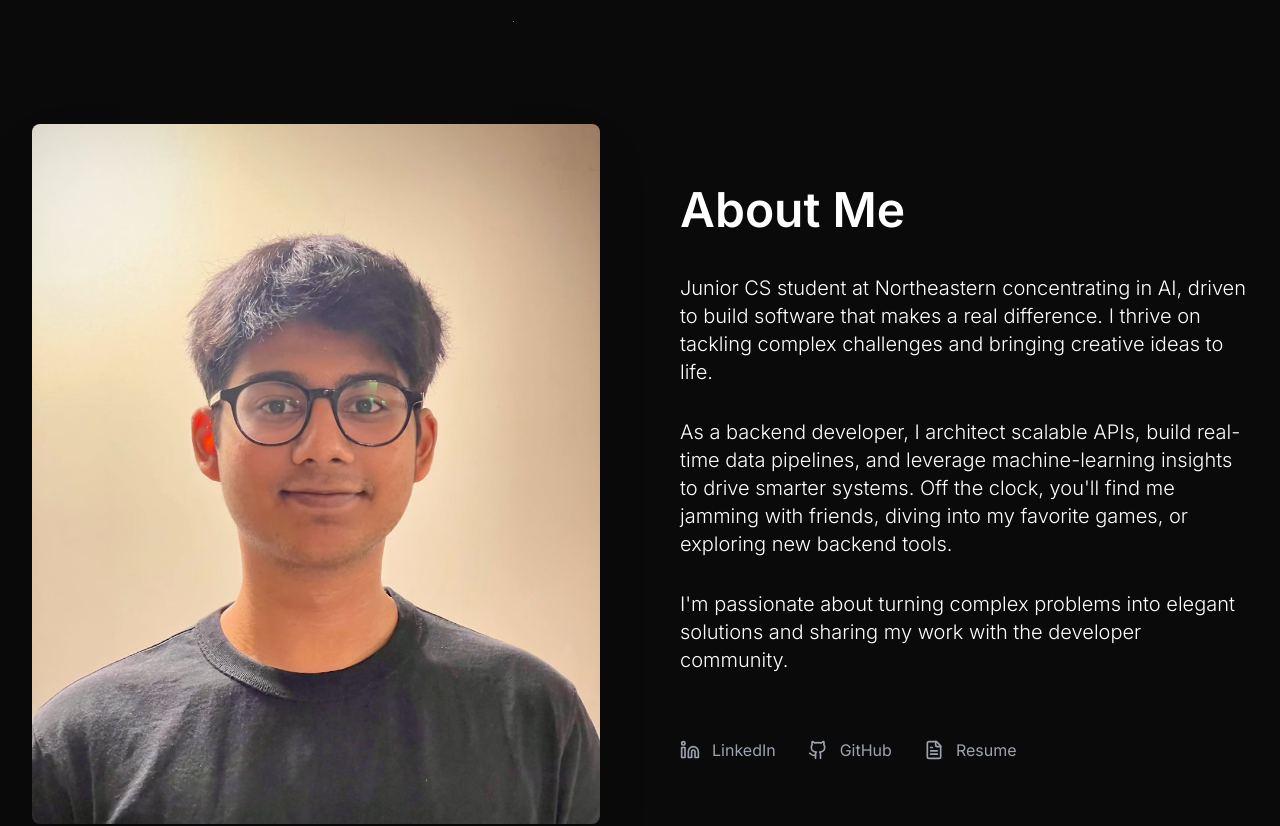
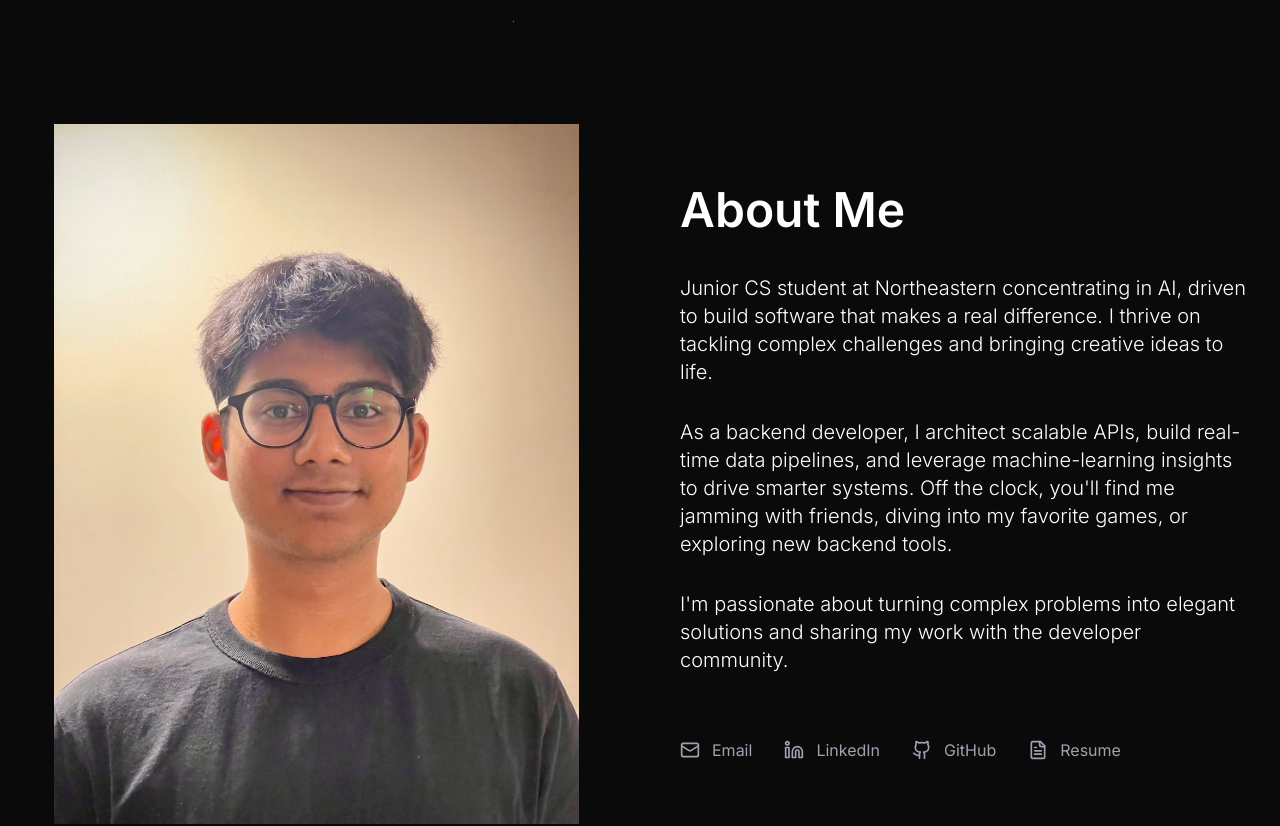
Before and after one commit to ahan-jain/personal-website, a React (Vite) app: page / in a window 1280 px wide. Shown: the part 740-1566 px from the top of the page. Built offline with nearby package versions, Linux system fonts and the light colour scheme.

Commit message:
Added email functionality and fixed minimized screen mechanics

```diff
--- a/src/App.tsx
+++ b/src/App.tsx
@@ -289,7 +289,7 @@ function App() {
               <img
                 src="/FullSizeRender.jpg"
                 alt="Ahan Jain Portrait"
-                className="w-full h-[400px] sm:h-[500px] md:h-[600px] lg:h-[700px] object-cover rounded-lg hover-zoom shadow-2xl"
+                className="w-full h-[400px] sm:h-[500px] md:h-[600px] lg:h-[700px] object-contain rounded-lg hover-zoom shadow-2xl"
               />
             </div>
             {/* Text - Second on mobile, second on desktop */}
@@ -311,6 +311,14 @@ function App() {
 
               {/* Social Links */}
 <div className="flex flex-col sm:flex-row sm:items-start sm:space-x-8 mt-12 sm:mt-16">
+  <a
+    href="mailto:ahan@ahanjain.com,jain.aha@northeastern.edu"
+    className="flex items-center space-x-3 text-gray-400 hover:text-[#00FF7F] transition-colors duration-300 mb-4 sm:mb-0"
+  >
+    <Mail className="w-5 h-5 flex-shrink-0" />
+    <span className="underline-animation">Email</span>
+  </a>
+
   <a
     href="https://linkedin.com/in/ahanjain"
     className="flex items-center space-x-3 text-gray-400 hover:text-[#0077B5] transition duration-300 mb-4 sm:mb-0"
@@ -482,6 +490,13 @@ function App() {
             {/* Footer Social Links */}
             <div className="flex space-x-8">
               <a
+                href="mailto:ahan@ahanjain.com,jain.aha@northeastern.edu"
+                className="text-gray-400 hover:text-[#00FF7F] transition-colors duration-300"
+                aria-label="Email"
+              >
+                <Mail className="w-6 h-6 sm:w-7 sm:h-7" />
+              </a>
+              <a
                 href="https://github.com/ahan-jain"
                 target="_blank"
                 rel="noopener noreferrer"
```
